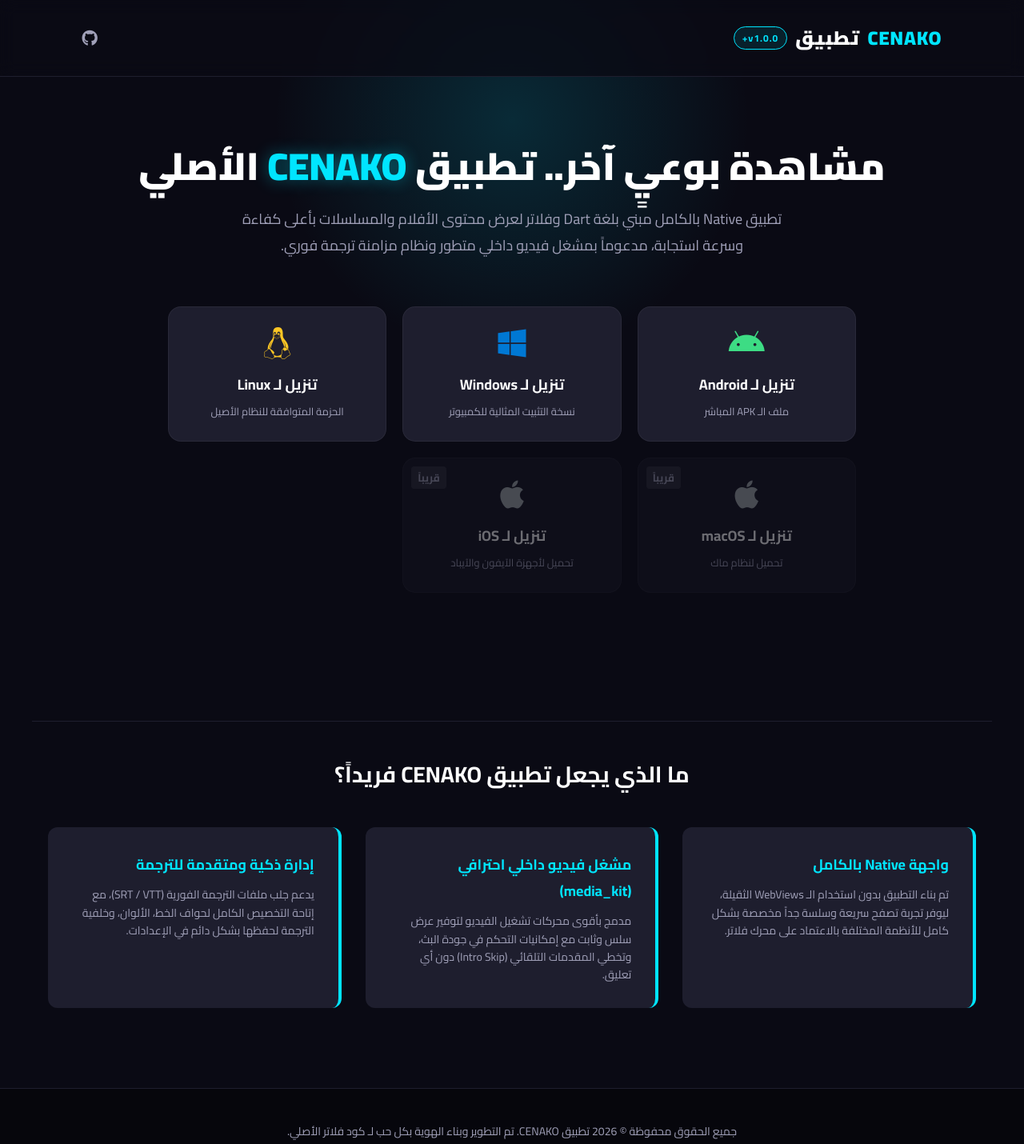
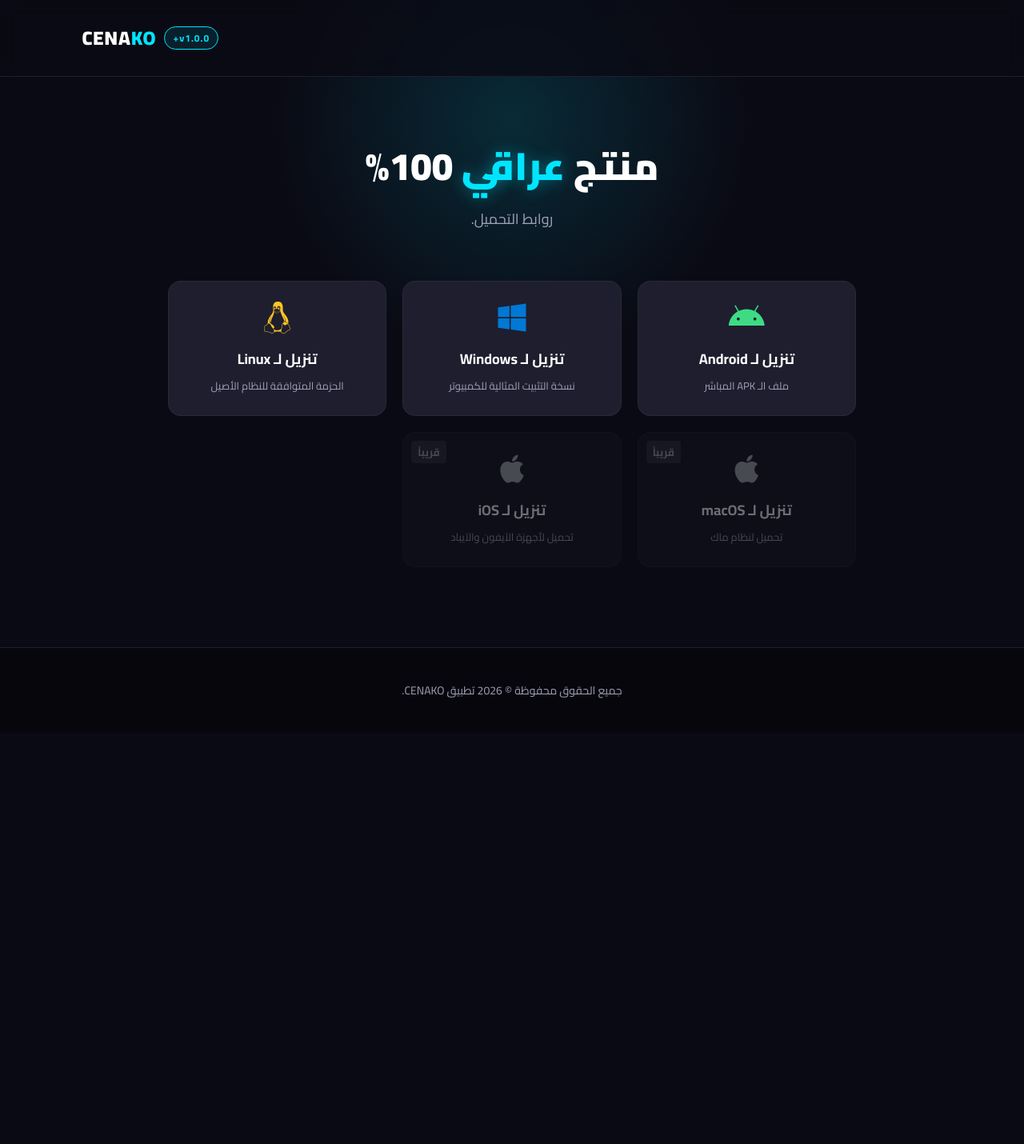
Before and after one commit to CENAKO/CENAKO, a plain HTML site: page index.html in a window 1280 px wide. Shown: the whole page at 80% size. After the commit the page ends 916 px from the top, so only its background shows below. Drawn offline with Linux system fonts and the light colour scheme; no server answers.

Commit message:
Update index.html

```diff
--- a/index.html
+++ b/index.html
@@ -11,12 +11,11 @@
     <link href="https://fonts.googleapis.com/css2?family=Cairo:wght@300;400;600;700;900&display=swap" rel="stylesheet">
 
     <style>
-        /* الألوان المأخوذة مباشرة من ثيم تطبيق فلاتر الخاص بك (main.dart) */
         :root {
             --bg-color: #0A0A14;
             --surface-color: #1E1E2E;
-            --primary-color: #00E5FF;   /* Cyan */
-            --secondary-color: #FF6B35; /* Orange */
+            --primary-color: #00E5FF;
+            --secondary-color: #FF6B35;
             --text-main: #FFFFFF;
             --text-muted: #A0A0B8;
             --border-color: #1E1E2E;
@@ -36,24 +35,24 @@
             overflow-x: hidden;
         }
 
-        /* الخلفية النيون المتوهجة لمحاكاة واجهة التطبيق الاحترافية */
         .glow-bg {
             position: absolute;
             top: -150px;
             left: 50%;
             transform: translateX(-50%);
-            width: 600px;
+            width: 100%;
+            max-width: 600px;
             height: 600px;
             background: radial-gradient(circle, rgba(0, 229, 255, 0.15) 0%, rgba(10, 10, 20, 0) 70%);
             z-index: -1;
             pointer-events: none;
         }
 
-        /* الهيدر / شريط التنقل */
         header {
             display: flex;
             justify-content: space-between;
             align-items: center;
+            flex-direction: row-reverse;
             padding: 25px 8%;
             border-bottom: 1px solid var(--border-color);
             background-color: rgba(10, 10, 20, 0.8);
@@ -70,7 +69,13 @@
             color: var(--text-main);
             display: flex;
             align-items: center;
+            flex-direction: row-reverse;
             gap: 10px;
+        }
+
+         .logo div {
+            display: flex;
+            align-items: center;
         }
 
         .logo span {
@@ -85,21 +90,9 @@
             border-radius: 20px;
             font-size: 12px;
             font-weight: bold;
-            display: none; /* يظهر تلقائياً عبر الـ JS */
+            display: none;
         }
 
-        .github-link {
-            color: var(--text-muted);
-            font-size: 20px;
-            transition: color 0.3s ease;
-            text-decoration: none;
-        }
-
-        .github-link:hover {
-            color: var(--primary-color);
-        }
-
-        /* القسم الرئيسي (Hero Section) */
         .hero {
             max-width: 1200px;
             margin: 0 auto;
@@ -128,7 +121,6 @@
             line-height: 1.8;
         }
 
-        /* شبكة أزرار التحميل للأنظمة المتاحة */
         .download-grid {
             display: grid;
             grid-template-columns: repeat(auto-fit, minmax(240px, 1fr));
@@ -154,7 +146,6 @@
             overflow: hidden;
         }
 
-        /* تلميحات توهج الأنظمة المدعومة */
         .download-card.active-platform:hover {
             transform: translateY(-5px);
             border-color: var(--secondary-color);
@@ -182,7 +173,6 @@
             color: var(--text-muted);
         }
 
-        /* تنسيق خاص بالأنظمة غير المفعلة (Apple) */
         .download-card.disabled-platform {
             opacity: 0.4;
             cursor: not-allowed;
@@ -205,47 +195,6 @@
             font-weight: bold;
         }
 
-        /* قسم مميزات التطبيق المأخوذة من الكود والـ Context الخاص بك */
-        .features {
-            max-width: 1200px;
-            margin: 60px auto;
-            padding: 40px 20px;
-            border-top: 1px solid var(--border-color);
-        }
-
-        .features-title {
-            text-align: center;
-            font-size: 28px;
-            font-weight: 700;
-            margin-bottom: 40px;
-        }
-
-        .features-grid {
-            display: grid;
-            grid-template-columns: repeat(auto-fit, minmax(300px, 1fr));
-            gap: 30px;
-        }
-
-        .feature-item {
-            background-color: var(--surface-color);
-            padding: 30px;
-            border-radius: 12px;
-            border-right: 4px solid var(--primary-color);
-        }
-
-        .feature-item h4 {
-            font-size: 18px;
-            margin-bottom: 10px;
-            color: var(--primary-color);
-        }
-
-        .feature-item p {
-            font-size: 14px;
-            color: var(--text-muted);
-            line-height: 1.6;
-        }
-
-        /* الفوتر السفلي */
         footer {
             text-align: center;
             padding: 40px 20px;
@@ -255,7 +204,6 @@
             background-color: #06060C;
         }
 
-        /* تأثيرات التحميل الانتظاري للأزرار قبل جلب الروابط */
         .loading {
             pointer-events: none;
             position: relative;
@@ -280,17 +228,17 @@
 
     <header>
         <div class="logo">
-            <span>CENAKO</span> تطبيق
+            <div>
+                <span>KO</span>
+                CENA
+            </div>
             <div class="version-tag" id="version-badge">...</div>
         </div>
-        <a href="https://github.com/CENAKO/CENAKO" target="_blank" class="github-link" title="مشاهدة المستودع على GitHub">
-            <i class="fab fa-github"></i>
-        </a>
     </header>
 
     <section class="hero">
-        <h1>مشاهدة بوعيٍ آخر.. تطبيق <span>CENAKO</span> الأصلي</h1>
-        <p>تطبيق Native بالكامل مبني بلغة Dart وفلاتر لعرض محتوى الأفلام والمسلسلات بأعلى كفاءة وسرعة استجابة، مدعوماً بمشغل فيديو داخلي متطور ونظام مزامنة ترجمة فوري.</p>
+        <h1>منتج <span>عراقي</span> 100%</h1>
+        <p>روابط التحميل.</p>
 
         <div class="download-grid">
 
@@ -329,26 +277,8 @@
         </div>
     </section>
 
-    <section class="features">
-        <div class="features-title">ما الذي يجعل تطبيق CENAKO فريداً؟</div>
-        <div class="features-grid">
-            <div class="feature-item">
-                <h4>واجهة Native بالكامل</h4>
-                <p>تم بناء التطبيق بدون استخدام الـ WebViews الثقيلة، ليوفر تجربة تصفح سريعة وسلسة جداً مخصصة بشكل كامل للأنظمة المختلفة بالاعتماد على محرك فلاتر.</p>
-            </div>
-            <div class="feature-item">
-                <h4>مشغل فيديو داخلي احترافي (media_kit)</h4>
-                <p>مدمج بأقوى محركات تشغيل الفيديو لتوفير عرض سلس وثابت مع إمكانيات التحكم في جودة البث، وتخطي المقدمات التلقائي (Intro Skip) دون أي تعليق.</p>
-            </div>
-            <div class="feature-item">
-                <h4>إدارة ذكية ومتقدمة للترجمة</h4>
-                <p>يدعم جلب ملفات الترجمة الفورية (SRT / VTT)، مع إتاحة التخصيص الكامل لحواف الخط، الألوان، وخلفية الترجمة لحفظها بشكل دائم في الإعدادات.</p>
-            </div>
-        </div>
-    </section>
-
     <footer>
-        <p>جميع الحقوق محفوظة © 2026 تطبيق CENAKO. تم التطوير وبناء الهوية بكل حب لـ كود فلاتر الأصلي.</p>
+        <p>جميع الحقوق محفوظة © 2026 تطبيق CENAKO.</p>
     </footer>
 
     <script>
@@ -361,13 +291,11 @@
             const btnLinux = document.getElementById('btn-linux');
 
             try {
-                // استدعاء معلومات أحدث إصدار متاح عبر الـ API الرسمي لـ GitHub
                 const response = await fetch(`https://api.github.com/repos/${REPO_PATH}/releases/latest`);
                 if (!response.ok) throw new Error('فشل في جلب البيانات من GitHub API');
 
                 const releaseData = await response.json();
 
-                // تحديث رقم الإصدار (Tag) في أعلى الموقع
                 if (releaseData.tag_name) {
                     versionBadge.innerText = releaseData.tag_name;
                     versionBadge.style.display = 'inline-block';
@@ -375,25 +303,21 @@
 
                 let foundAndroid = false, foundWindows = false, foundLinux = false;
 
-                // قراءة مصفوفة الملفات المرفوعة داخل الـ Tag
                 if (releaseData.assets && releaseData.assets.length > 0) {
                     releaseData.assets.forEach(asset => {
                         const fileName = asset.name;
                         const downloadUrl = asset.browser_download_url;
 
-                        // التحقق من ملف الأندرويد بناءً على طلبك (Android.apk)
                         if (fileName === 'Android.apk') {
                             btnAndroid.href = downloadUrl;
                             btnAndroid.classList.remove('loading');
                             foundAndroid = true;
                         }
-                        // التحقق من ملف الويندوز بناءً على طلبك (Windows.exe)
                         else if (fileName === 'Windows.exe') {
                             btnWindows.href = downloadUrl;
                             btnWindows.classList.remove('loading');
                             foundWindows = true;
                         }
-                        // التحقق من ملف اللينكس في حال احتواء اسمه على كلمة Linux
                         else if (fileName.toLowerCase().includes('linux')) {
                             btnLinux.href = downloadUrl;
                             btnLinux.classList.remove('loading');
@@ -402,7 +326,6 @@
                     });
                 }
 
-                // احتياطياً: إذا لم يجد السكربت ملفاً معيناً بالاسم المطابق تماماً، يتم ربطه بصفحة الإصدارات العامة
                 const fallbackUrl = `https://github.com/${REPO_PATH}/releases/latest`;
                 if (!foundAndroid) { btnAndroid.href = fallbackUrl; btnAndroid.classList.remove('loading'); }
                 if (!foundWindows) { btnWindows.href = fallbackUrl; btnWindows.classList.remove('loading'); }
@@ -410,7 +333,6 @@
 
             } catch (error) {
                 console.error("حدث خطأ أثناء جلب روابط الإصدار:", error);
-                // في حالة انقطاع الاتصال أو وصول الـ API للحد الأقصى، يتم تحويل الروابط لصفحة الـ Releases لضمان عمل الموقع دائماً
                 const generalFallback = `https://github.com/${REPO_PATH}/releases`;
                 btnAndroid.href = generalFallback; btnAndroid.classList.remove('loading');
                 btnWindows.href = generalFallback; btnWindows.classList.remove('loading');
@@ -421,7 +343,6 @@
             }
         }
 
-        // تشغيل الدالة فور تحميل الصفحة بالكامل
         window.addEventListener('DOMContentLoaded', initLatestDownloads);
     </script>
 </body>
```
